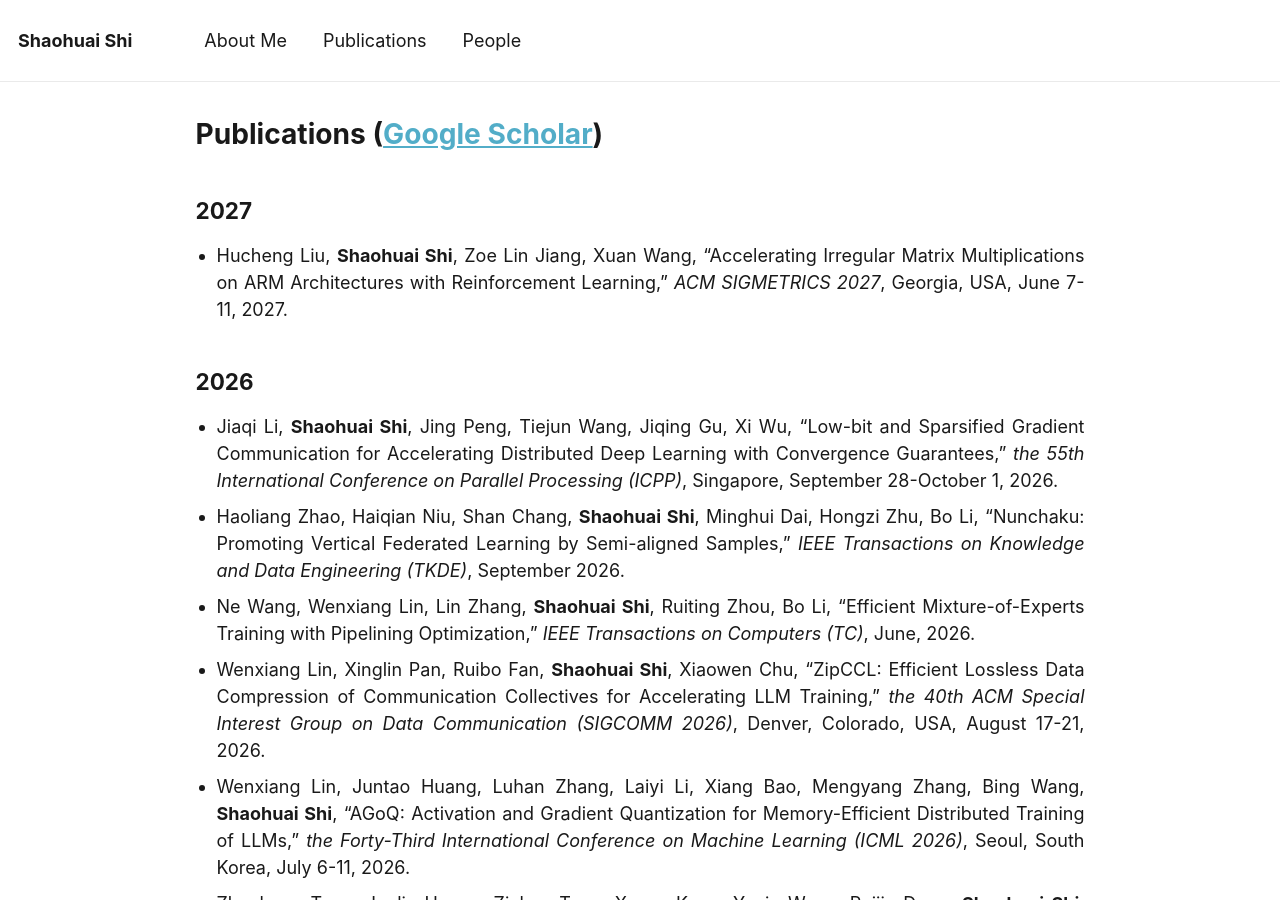
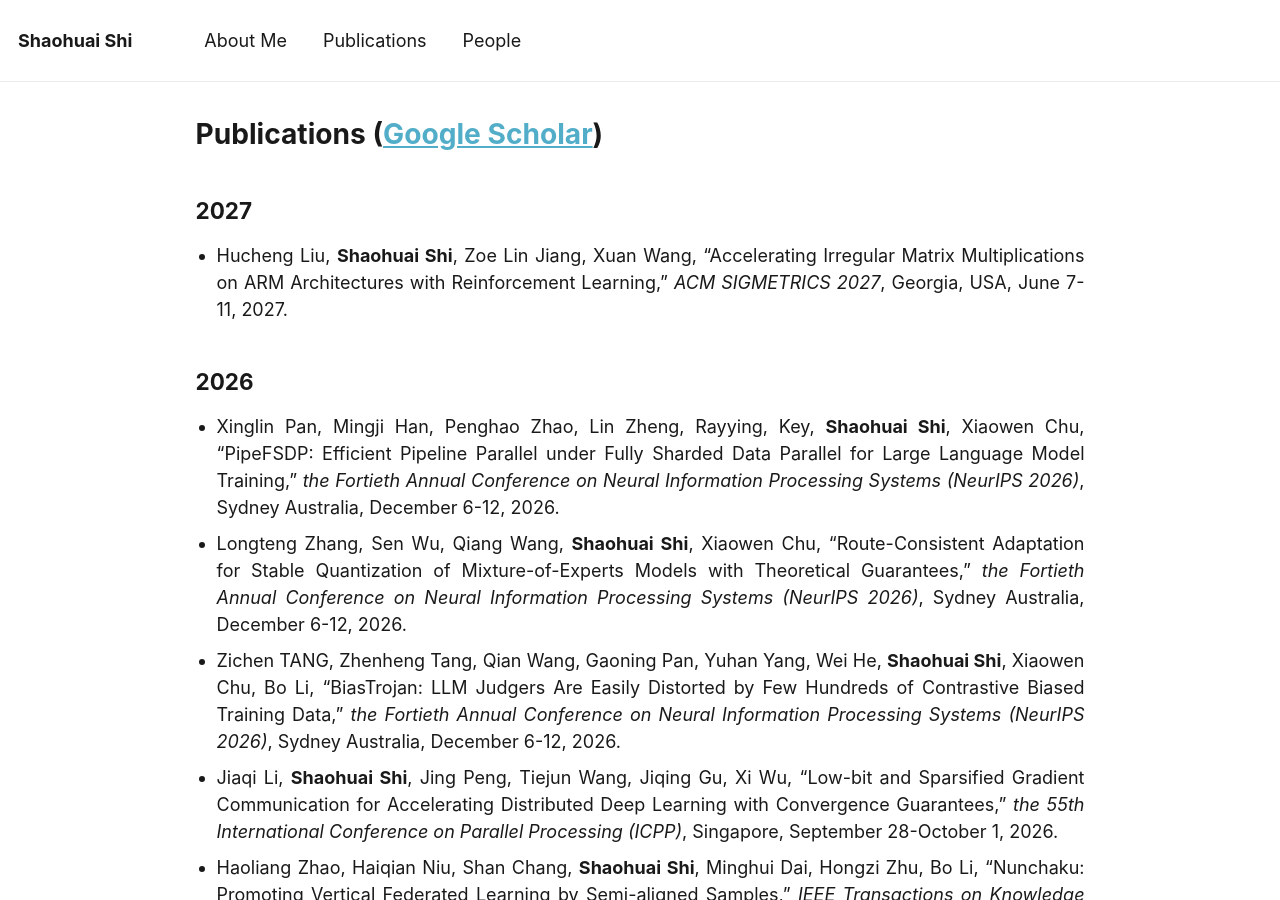
Before and after one commit to shaohuais/shaohuais.github.io, a Jekyll site: the page built from _pages/publications.md, in a window 1280 px wide and 900 px high. Built offline with Jekyll 4.4.1, drawn with Linux system fonts in a browser that asks for light colours.

Commit message:
add neurips papers

```diff
--- a/_pages/publications.md
+++ b/_pages/publications.md
@@ -17,6 +17,9 @@ Publications ([Google Scholar](https://scholar.google.com/citations?user=Wr4B6fQ
 - Hucheng Liu, **Shaohuai Shi**, Zoe Lin Jiang, Xuan Wang, "Accelerating Irregular Matrix Multiplications on ARM Architectures with Reinforcement Learning," *ACM SIGMETRICS 2027*, Georgia, USA, June 7-11, 2027.
 
 ## 2026
+- Xinglin Pan, Mingji Han, Penghao Zhao, Lin Zheng, Rayying, Key, **Shaohuai Shi**, Xiaowen Chu, "PipeFSDP: Efficient Pipeline Parallel under Fully Sharded Data Parallel for Large Language Model Training," *the Fortieth Annual Conference on Neural Information Processing Systems (NeurIPS 2026)*, Sydney Australia, December 6-12, 2026.
+- Longteng Zhang, Sen Wu, Qiang Wang, **Shaohuai Shi**, Xiaowen Chu, "Route-Consistent Adaptation for Stable Quantization of Mixture-of-Experts Models with Theoretical Guarantees," *the Fortieth Annual Conference on Neural Information Processing Systems (NeurIPS 2026)*, Sydney Australia, December 6-12, 2026.
+- Zichen TANG, Zhenheng Tang, Qian Wang, Gaoning Pan, Yuhan Yang, Wei He, **Shaohuai Shi**, Xiaowen Chu, Bo Li, "BiasTrojan: LLM Judgers Are Easily Distorted by Few Hundreds of Contrastive Biased Training Data," *the Fortieth Annual Conference on Neural Information Processing Systems (NeurIPS 2026)*, Sydney Australia, December 6-12, 2026.
 - Jiaqi Li, **Shaohuai Shi**, Jing Peng, Tiejun Wang, Jiqing Gu, Xi Wu, "Low-bit and Sparsified Gradient Communication for Accelerating Distributed Deep Learning with Convergence Guarantees," *the 55th International Conference on Parallel Processing (ICPP)*, Singapore, September 28-October 1, 2026.
 - Haoliang Zhao, Haiqian Niu, Shan Chang, **Shaohuai Shi**, Minghui Dai, Hongzi Zhu, Bo Li, "Nunchaku: Promoting Vertical Federated Learning by Semi-aligned Samples," *IEEE Transactions on Knowledge and Data Engineering (TKDE)*, September 2026.
 - Ne Wang, Wenxiang Lin, Lin Zhang, **Shaohuai Shi**, Ruiting Zhou, Bo Li, "Efficient Mixture-of-Experts Training with Pipelining Optimization," *IEEE Transactions on Computers (TC)*, June, 2026.
```
Also changed, not shown: _pages/news.md (+2 -1 lines), about.md (+1 -0 lines).
